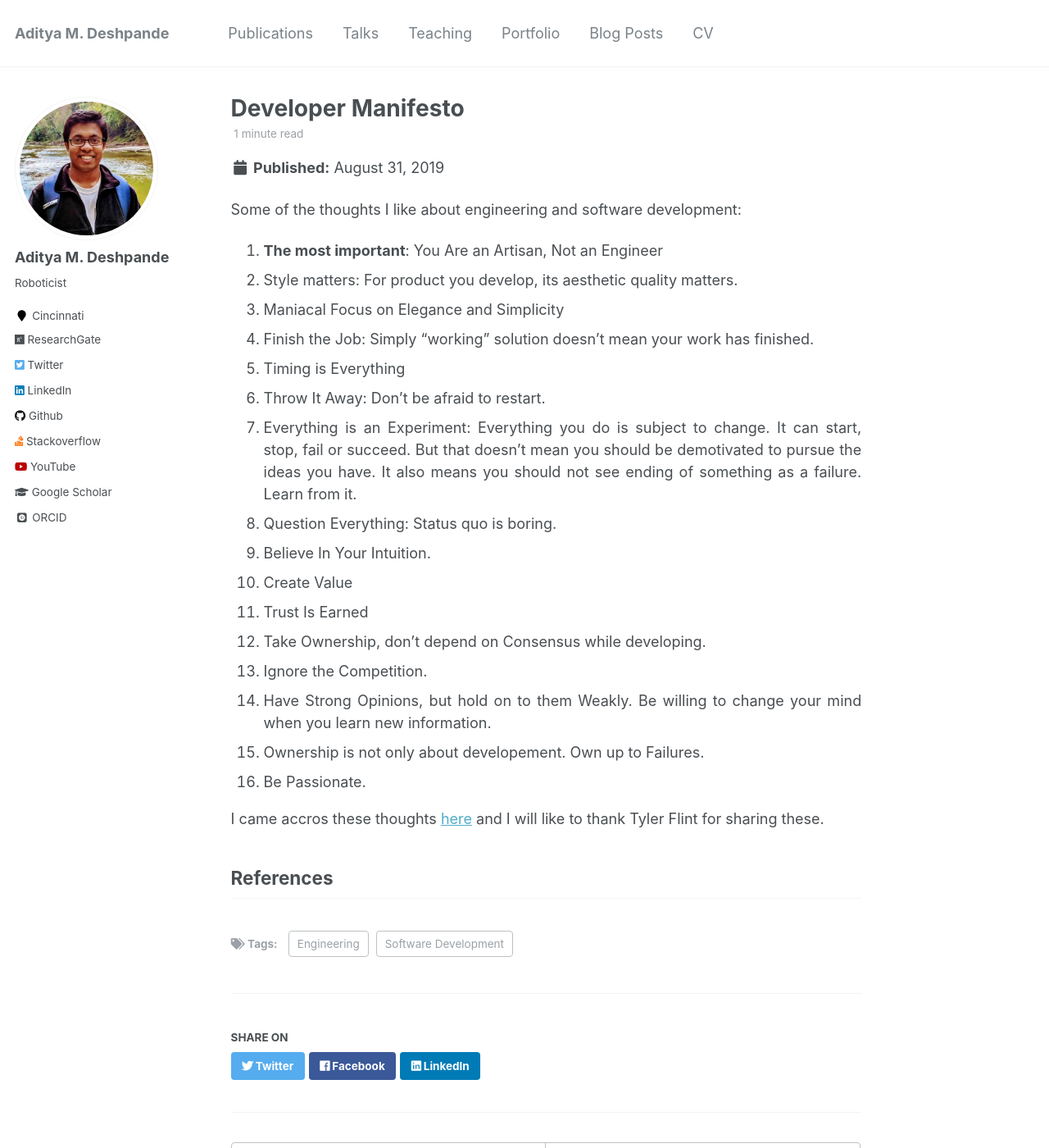
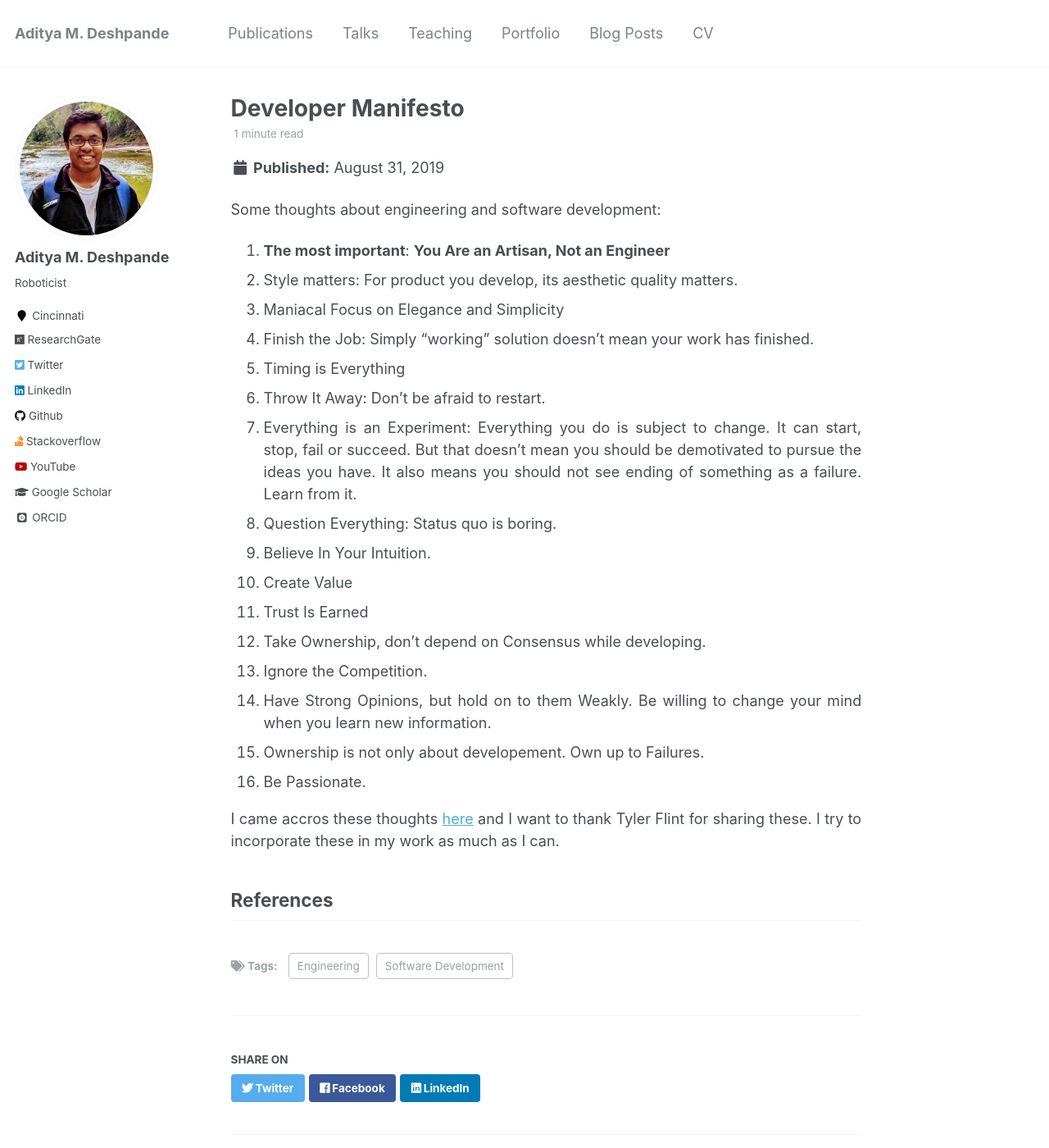
Before and after one commit to adipandas/adipandas.github.io, a Jekyll site: the page built from _posts/2019-08-31-developer-manisfesto.md, in a window 1280 px wide and 1400 px high. Shown: the whole window at 82% size. Built offline with Jekyll 4.4.1, drawn with Linux system fonts in a browser that asks for light colours; some web fonts are replaced; comment, search, counter and statistics services are not loaded.

Commit message:
Update 2019-08-31-developer-manisfesto.md

```diff
--- a/_posts/2019-08-31-developer-manisfesto.md
+++ b/_posts/2019-08-31-developer-manisfesto.md
@@ -7,9 +7,9 @@ tags:
   - Engineering
 ---
 
-Some of the thoughts I like about engineering and software development:
+Some thoughts about engineering and software development:
 
-1. **The most important**: You Are an Artisan, Not an Engineer
+1. **The most important**: **You Are an Artisan, Not an Engineer**
 2. Style matters: For product you develop, its aesthetic quality matters.
 3. Maniacal Focus on Elegance and Simplicity
 4. Finish the Job: Simply "working" solution doesn't mean your work has finished.
@@ -28,7 +28,7 @@ Some of the thoughts I like about engineering and software development:
 
 
 
-I came accros these thoughts [here](https://content.nanobox.io/the-developer-manifesto/#ampshare=https://content.nanobox.io/the-developer-manifesto/) and I will like to thank Tyler Flint for sharing these.
+I came accros these thoughts [here](https://content.nanobox.io/the-developer-manifesto/#ampshare=https://content.nanobox.io/the-developer-manifesto/) and I want to thank Tyler Flint for sharing these. I try to incorporate these in my work as much as I can.
 
 References
 ------
```
